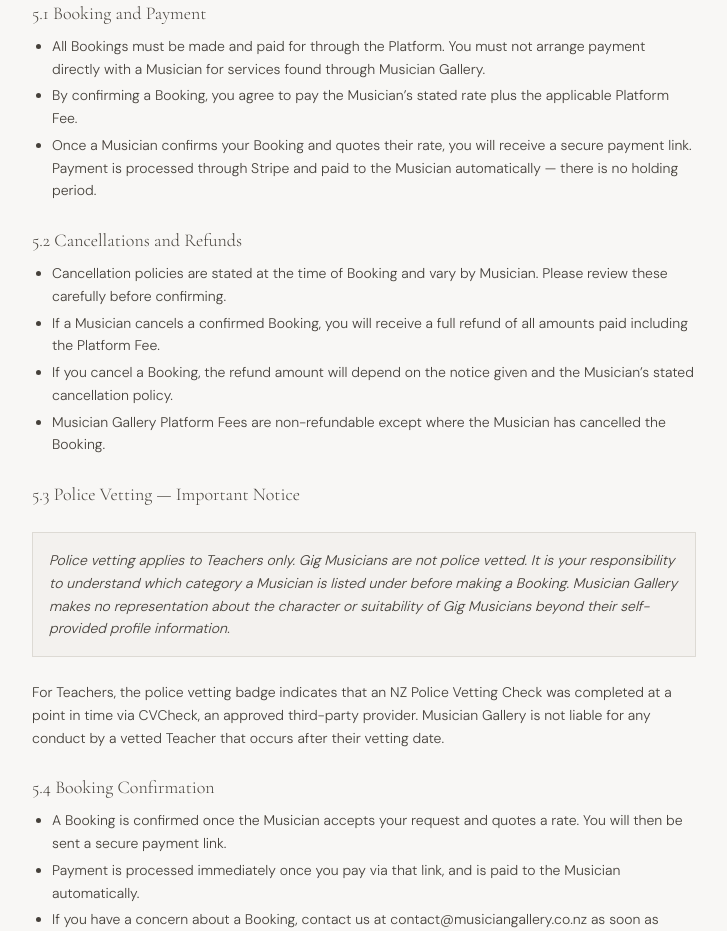
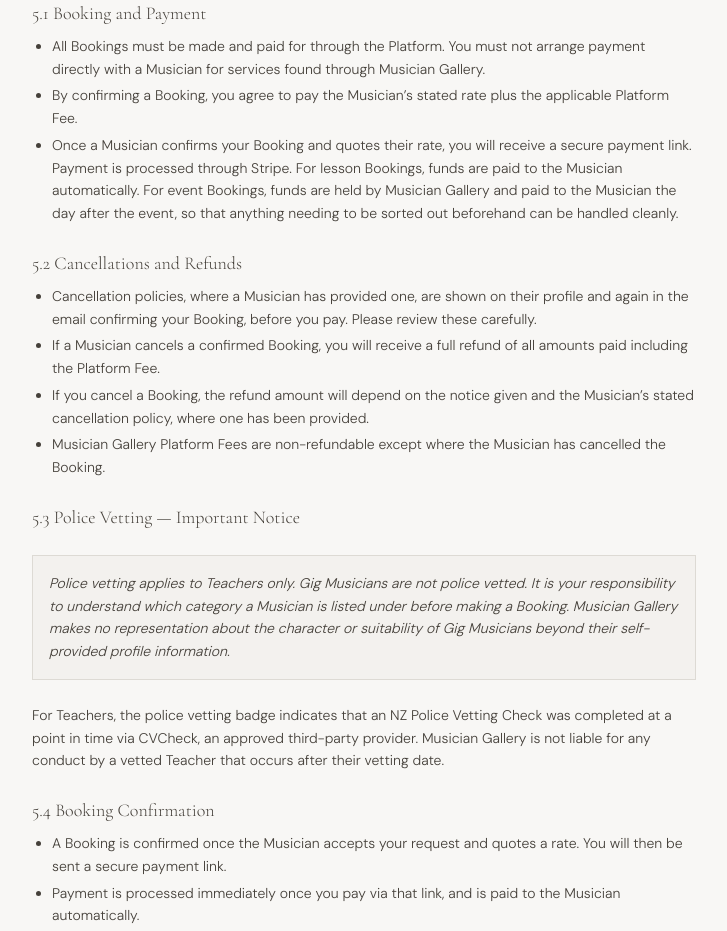
Before and after one commit to musiciangallery/Musician-Gallery, a Next.js app: page /terms in a window 1280 px wide. Shown: the part 3200-4131 px from the top of the page, without its empty margins (276-1003 px from the left). Built offline with nearby package versions, Linux system fonts and the light colour scheme.

Commit message:
Update page.tsx

```diff
--- a/src/app/terms/page.tsx
+++ b/src/app/terms/page.tsx
@@ -238,15 +238,19 @@ export default function TermsPage() {
         <li>
           Once a Musician confirms your Booking and quotes their rate,
           you will receive a secure payment link. Payment is processed
-          through Stripe and paid to the Musician automatically &mdash;
-          there is no holding period.
+          through Stripe. For lesson Bookings, funds are paid to the
+          Musician automatically. For event Bookings, funds are held by
+          Musician Gallery and paid to the Musician the day after the
+          event, so that anything needing to be sorted out beforehand can
+          be handled cleanly.
         </li>
       </ul>
       <h3 className={h3}>5.2 Cancellations and Refunds</h3>
       <ul className={ul}>
         <li>
-          Cancellation policies are stated at the time of Booking and vary
-          by Musician. Please review these carefully before confirming.
+          Cancellation policies, where a Musician has provided one, are
+          shown on their profile and again in the email confirming your
+          Booking, before you pay. Please review these carefully.
         </li>
         <li>
           If a Musician cancels a confirmed Booking, you will receive a full
@@ -254,7 +258,8 @@ export default function TermsPage() {
         </li>
         <li>
           If you cancel a Booking, the refund amount will depend on the
-          notice given and the Musician&rsquo;s stated cancellation policy.
+          notice given and the Musician&rsquo;s stated cancellation policy,
+          where one has been provided.
         </li>
         <li>
           Musician Gallery Platform Fees are non-refundable except where the
```
